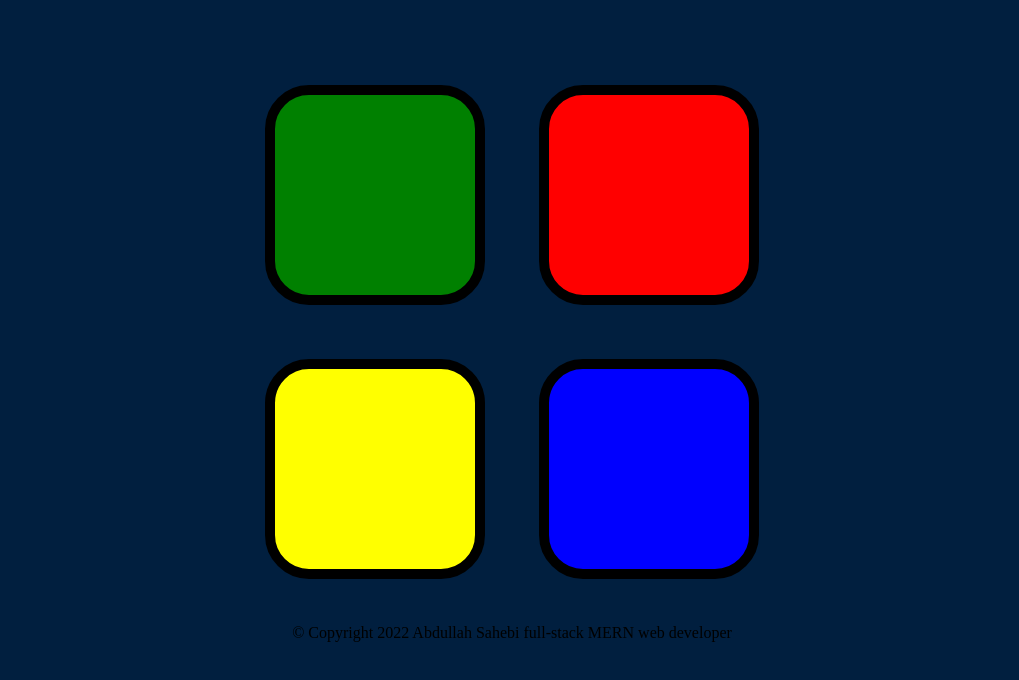
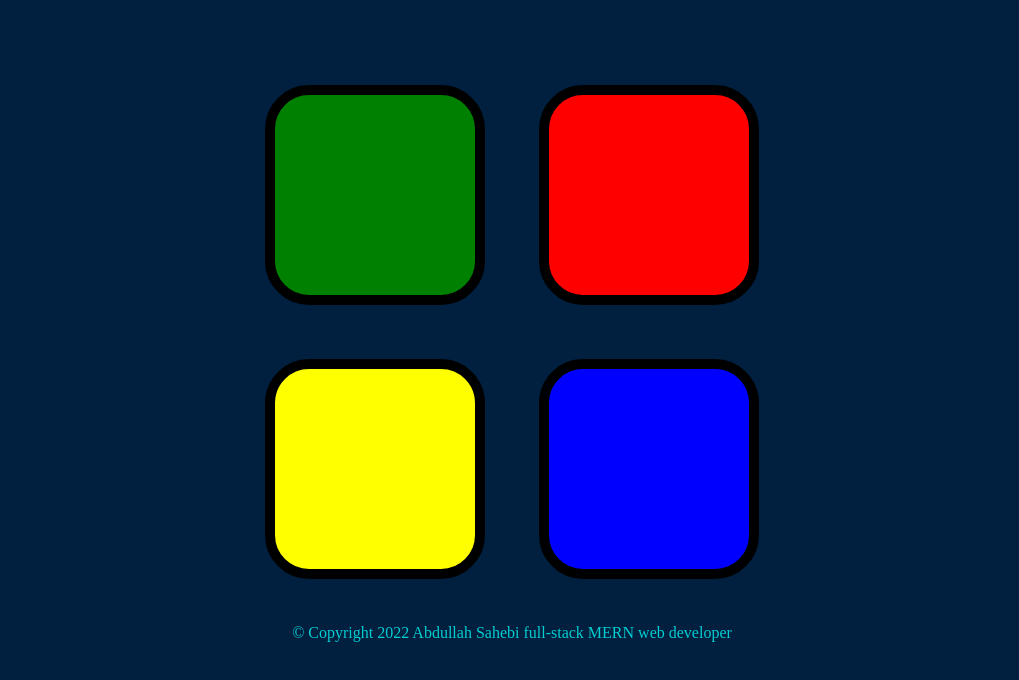
Before and after one commit to Saheb2002/7-Simon-Game, a plain HTML site: page index.html in a window 1280 px wide. Shown: the part 114-794 px from the top of the page, without its empty margins (128-1147 px from the left). Drawn offline with nearby package versions, Linux system fonts and the light colour scheme.

Commit message:
Update styles.css

```diff
--- a/styles.css
+++ b/styles.css
@@ -1,6 +1,10 @@
 body {
   text-align: center;
   background-color: #011F3F;
+}
+
+p {
+  color:darkturquoise;
 }
 
 #level-title {
```
